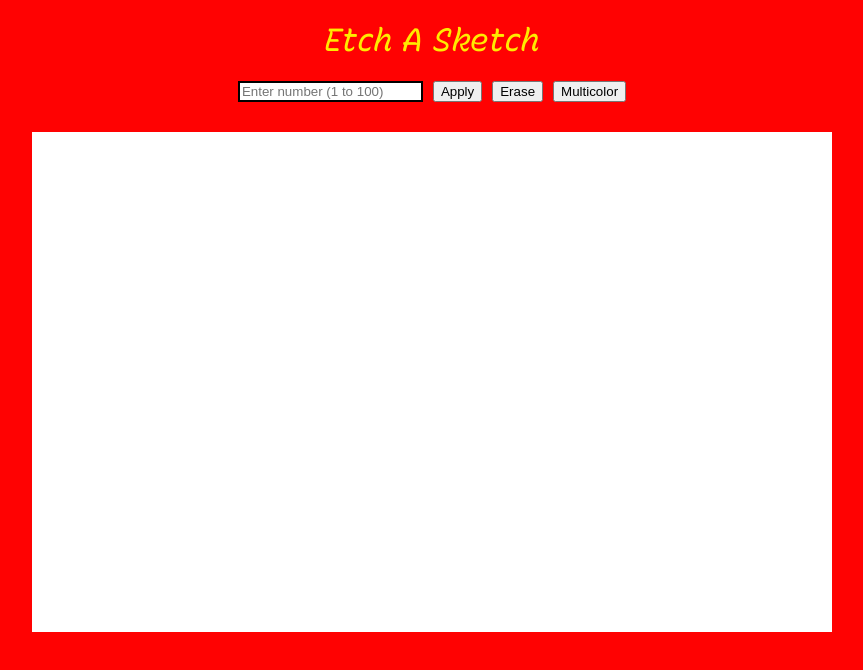
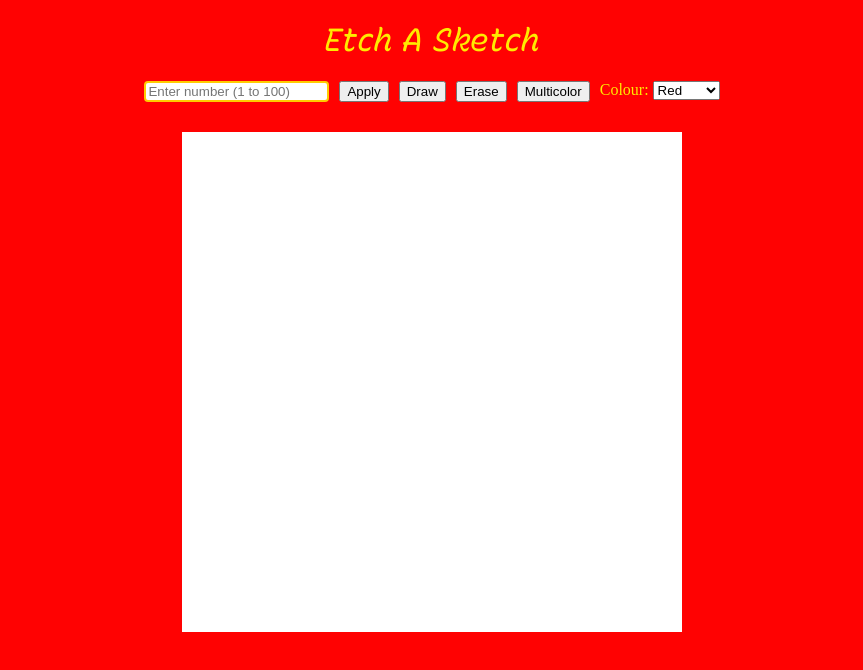
Before and after one commit to htoo-aung/odin-etch-a-sketch, a plain HTML site: page index.html in a window 1280 px wide. Both pictures are taken after a click on the button "Apply". Shown: the whole page, without its empty margins (208-1071 px from the left). Drawn offline with Linux system fonts and the light colour scheme; a web font is replaced by a local one.

Commit message:
Changed UI: Added a colour selector. Refactored fillBoard(), now accepts a parameter for a container to fill.

```diff
--- a/index.html
+++ b/index.html
@@ -12,13 +12,26 @@
     <div id="wrapper">
         <h1 id="header" class="text">Etch A Sketch</h1>
         <div id="resize-container">
-            <input type="text" placeholder="Enter number (1 to 100) " id="board-size-input" name="board-size-input">
+            <input type="text" placeholder="Enter number (1 to 100)" id="board-size-input" name="board-size-input">
             <button id="apply-btn" class="btn">Apply</button>
+            <button id="draw-btn" class="btn">Draw</button>
             <button id="erase-btn" class="btn">Erase</button>
             <button id="multicolor-btn" class="btn">Multicolor</button>
+            <div id="colour-select-container">
+                <label id="colour-select-label" for="colour-select">Colour:</label>
+                <select id="colour-select" onchange="showSelectedValue()">
+                    <option value="red">Red</option>
+                    <option value="orange">Orange</option>
+                    <option value="yellow">Yellow</option>
+                    <option value="green">Green</option>
+                    <option value="blue">Blue</option>
+                    <option value="indigo">Indigo</option>
+                    <option value="violet">Violet</option>
+                </select>
+            </div>
         </div>
-        <div id="drawing-container">
-
+        <div id="center">
+            <div id="drawing-container"></div>
         </div>
     </div>
 </body>
--- a/javascript.js
+++ b/javascript.js
@@ -3,6 +3,7 @@ const drawingBoard = document.getElementById("drawing-container");
 const userInput = document.getElementById("board-size-input");
 
 const applyBtn = document.getElementById("apply-btn");
+const drawBtn = document.getElementById("draw-btn");
 const eraseBtn = document.getElementById("erase-btn");
 const multicolorBtn = document.getElementById("multicolor-btn");
 
@@ -10,12 +11,12 @@ let drawOn = true;
 let multicolor = false;
 
 
-function fillBoard(boxes) {
+function fillBoard(drawingContainer, boxes) {
     const dimensions = boxes * boxes;
 
-    const drawingBoardDim = window.getComputedStyle(drawingBoard);
-    const drawingBoardWidth = drawingBoardDim.width.slice(0, 3);
-    const drawingBoardHeight = drawingBoardDim.height.slice(0, 3);
+    const drawingBoardDim = window.getComputedStyle(drawingContainer);
+    const drawingBoardWidth = drawingBoardDim.width.slice(0, -2);
+    const drawingBoardHeight = drawingBoardDim.height.slice(0, -2);
 
     const boxWidth = Number(drawingBoardWidth) / boxes;
     const boxHeight = Number(drawingBoardHeight) / boxes;
@@ -27,10 +28,9 @@ function fillBoard(boxes) {
         box.style.width = `${boxWidth}px`;
         box.style.height = `${boxHeight}px`;
 
-        drawingBoard.appendChild(box);
+        drawingContainer.appendChild(box);
     }
 }
-
 
 function clearBoard() {
     const boxes = document.querySelectorAll("#drawing-container div");
@@ -44,15 +44,19 @@ function clearBoard() {
 
 applyBtn.addEventListener('click', () => {
     if (userInput.value > 100 || userInput.value < 1) {
-        userInput.style.border = "2px black solid";
+        userInput.style.border = "2px #ffcc00 solid";
     }
     else {
         clearBoard();
-        fillBoard(userInput.value);
-        userInput.style.border = "0";
+        fillBoard(drawingBoard, userInput.value);
+        userInput.style.border = "2px #000000 solid";
     }
 
     userInput.value = "";
+});
+
+drawBtn.addEventListener('click', () => {
+    drawOn = true;
 });
 
 eraseBtn.addEventListener('click', () => {
@@ -62,3 +66,12 @@ eraseBtn.addEventListener('click', () => {
 multicolorBtn.addEventListener('click', () => {
     multicolor = true;
 });
+
+
+
+
+
+
+
+
+fillBoard(drawingBoard, 16);
--- a/styles.css
+++ b/styles.css
@@ -31,6 +31,7 @@ h1 {
     flex-direction: column;
     align-items: center;;
     width: 100%;
+    height: 100%;
 }
 
 #resize-container {
@@ -39,11 +40,20 @@ h1 {
     gap: 10px;
 }
 
+#board-size-input {
+    border: 2px #000000 solid;
+    border-radius: 4px;
+}
+
+#colour-select-label {
+    color: #feeb00;
+}
+
 #drawing-container {
     padding: 0;
     display: flex;
     flex-wrap: wrap;
     background-color: #ffffff;
-    width: 800px;
+    width: 500px;
     height: 500px;
 }
```
